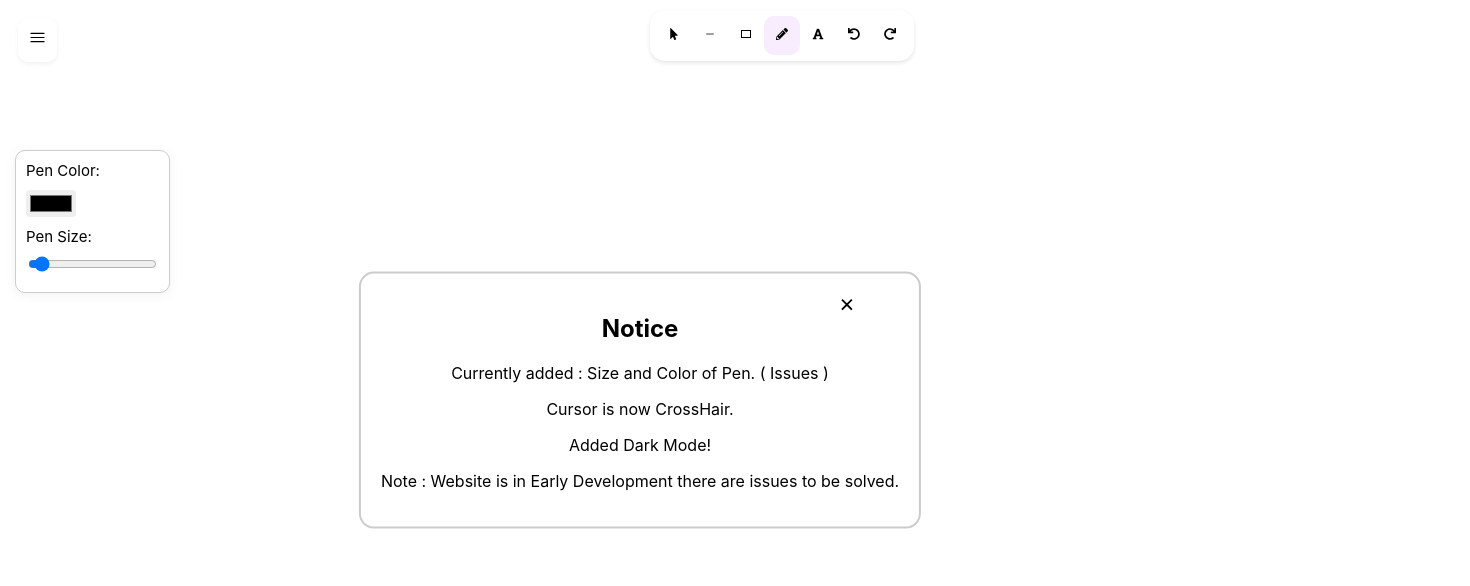
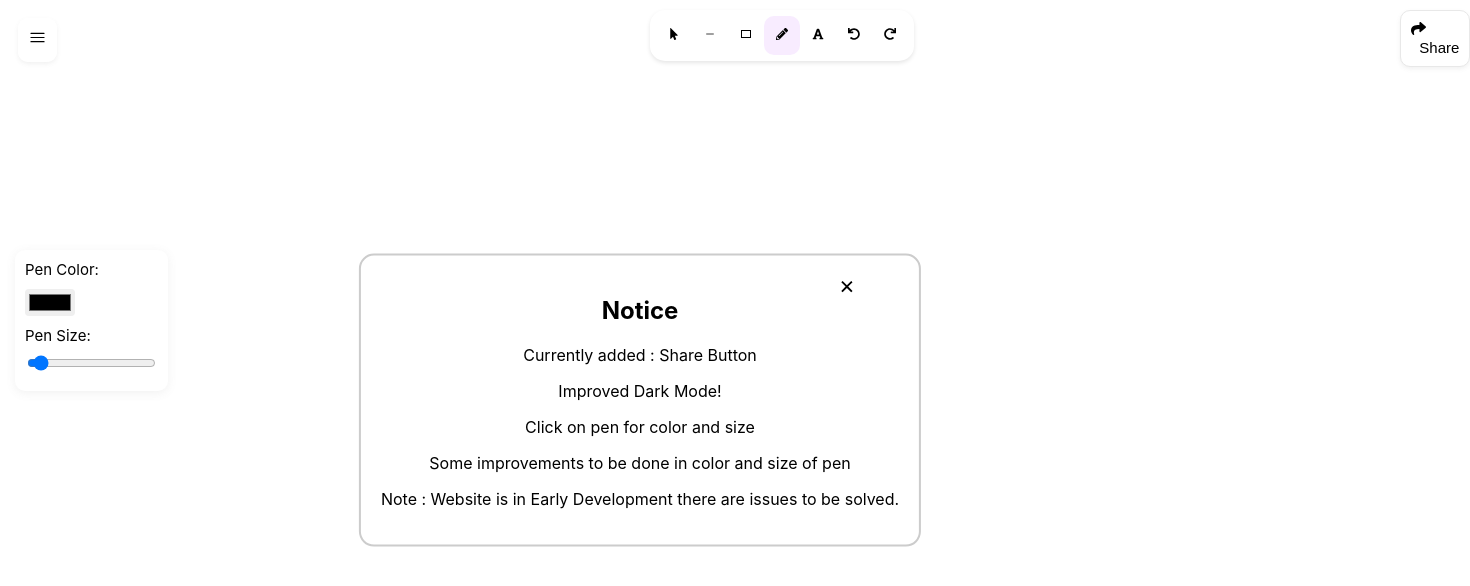
Before and after one commit to sumit171204/draw, a React (Create React App) app: page / in a window 1280 px wide. Both pictures are taken after a click on the button 782 px from the left and 35 px from the top of the page. Shown: the top 586 px of the page, 1470 px wide, since content can reach past the window. Built offline with nearby package versions, Linux system fonts and the light colour scheme; the HTML template or start-up script is replaced by a standard one.

Commit message:
Share button added

```diff
--- a/src/App.css
+++ b/src/App.css
@@ -88,6 +88,8 @@ body.dark-mode {
 
 .dropdown-content button {
   border: none;
+  cursor: pointer;
+
   background-color: #fff;
   margin-top: 5px;
   width: 100%;
@@ -108,7 +110,7 @@ body.dark-mode {
 .pencil-box {
   z-index: 2;
   margin-left: 15px;
-  margin-top: 150px;
+  margin-top: 250px;
   position: absolute;
   background-color: white;
   border: 1px solid #ccc;
@@ -158,6 +160,28 @@ body.dark-mode {
   border: none;
   cursor: pointer;
   background: transparent;
+}
+
+
+.sharebtn button{
+  position: fixed;
+  margin-left: 1400px;
+  margin-top: 10px;
+  z-index: 2;
+  position: absolute;
+  background-color: #fff;
+  cursor: pointer;
+  text-align: left;
+  font-size: 15px;
+  padding: 10px;
+  border: 1px solid #e8e8e8;
+  border-radius: 10px;
+  box-shadow: 0 2px 4px rgba(118, 118, 118, 0.1);
+}
+
+.sharebtn:hover button {
+  background-color: #3470d1;
+  color: #fff;
 }
 
 /* Add this CSS to your component's CSS file or style tag */
--- a/src/App.js
+++ b/src/App.js
@@ -1,5 +1,5 @@
 import React, { useEffect, useLayoutEffect, useRef, useState } from "react";
-import { FaMousePointer, FaPencilAlt, FaFont, FaUndo, FaRedo, FaFolderOpen } from "react-icons/fa";
+import { FaMousePointer, FaPencilAlt, FaFont, FaUndo, FaRedo, FaFolderOpen,FaShare } from "react-icons/fa";
 import { MdOutlineRectangle, MdOutlineSaveAlt, MdDelete, MdDarkMode  } from "react-icons/md";
 import { IoRemoveOutline,IoCloseSharp } from "react-icons/io5";
 import rough from "roughjs/bundled/rough.esm";
@@ -390,10 +390,10 @@ const App = () => {
         }
       }
     } else {
-      // Check if it's a touch-enabled device
+
       if ('ontouchstart' in window) {
-        setAction("touch-drawing"); // Set a new action for touch devices
-        setSelectedElement(null); // Clear selected element
+        setAction("touch-drawing");
+        setSelectedElement(null);
         return;
       }
 
@@ -495,12 +495,20 @@ const App = () => {
 
   const handleSave = () => {
     const canvas = document.getElementById("canvas");
-    const dataURL = canvas.toDataURL();
-    const anchor = document.createElement('a');
+    const tempCanvas = document.createElement("canvas");
+    const tempContext = tempCanvas.getContext("2d");
+    tempCanvas.width = canvas.width;
+    tempCanvas.height = canvas.height;
+    tempContext.fillStyle = darkMode ? "#2e2e2e" : "#ffffff";
+    tempContext.fillRect(0, 0, tempCanvas.width, tempCanvas.height);
+    tempContext.drawImage(canvas, 0, 0);
+    const dataURL = tempCanvas.toDataURL();
+    const anchor = document.createElement("a");
     anchor.href = dataURL;
-    anchor.download = 'webdraw.png';
+    anchor.download = "webdraw.png";
     anchor.click();
   };
+
 
   const handleFileInputChange = (event) => {
     const file = event.target.files[0];
@@ -571,13 +579,10 @@ const toggleDarkMode = () => {
   setDarkMode(prevDarkMode => !prevDarkMode);
 }
 
-// Remove handleMouseDown event handler
-
 const handleTouchStart = event => {
-  event.preventDefault(); // Prevent default touch behavior
+  event.preventDefault();
   const { clientX, clientY } = event.touches[0];
 
-  // Start drawing immediately after selecting a tool
   if (tool !== "selection") {
     const id = elements.length;
     const element = createElement(id, clientX, clientY, clientX, clientY, tool, pencilColor);
@@ -588,19 +593,35 @@ const handleTouchStart = event => {
 };
 
 const handleTouchMove = event => {
-  event.preventDefault(); // Prevent default touch behavior
+  event.preventDefault();
   const { clientX, clientY } = event.touches[0];
   handleMouseMove({ clientX, clientY });
 };
 
 const handleTouchEnd = event => {
-  event.preventDefault(); // Prevent default touch behavior
+  event.preventDefault();
   handleMouseUp();
 };
 
 const handleTouchCancel = event => {
-  event.preventDefault(); // Prevent default touch behavior
-  // Add your touch cancellation handling logic here
+  event.preventDefault();
+};
+
+const handleShare = () => {
+  const canvas = document.getElementById("canvas");
+  const canvasDataURL = canvas.toDataURL("image/png");
+  if (navigator.share) {
+    navigator.share({
+      title: "Share Title",
+      text: "Share Description",
+      url: window.location.href,
+      files: [new File([canvasDataURL], "canvas_image.png", { type: "image/png" })],
+    })
+      .then(() => console.log("Successfully shared"))
+      .catch((error) => console.log("Error sharing:", error));
+  } else {
+    console.log("Web Share API not supported");
+  }
 };
 
   return (
@@ -610,9 +631,10 @@ const handleTouchCancel = event => {
           <button className={`popupbtn ${darkMode ? 'dark-mode' : ''}`} style={{ backgroundColor: darkMode ? '#232329' : '#ffffff', color: darkMode ? '#ffffff' : '#000000'}} onClick={handleClosePopup}><IoCloseSharp /></button>
           <div className="popup-content">
             <h2>Notice</h2>
-            <p>Currently added : Size and Color of Pen. ( Issues )</p>
-            <p>Cursor is now CrossHair.</p>
-            <p>Added Dark Mode!</p>
+            <p>Currently added : Share Button</p>
+            <p>Improved Dark Mode!</p>
+            <p>Click on pen for color and size</p>
+            <p>Some improvements to be done in color and size of pen</p>
             <p>Note : Website is in Early Development there are issues to be solved.</p>
           </div>
         </div>
@@ -632,7 +654,9 @@ const handleTouchCancel = event => {
         )}
       </div>
 
-
+      <div className="sharebtn">
+      <button onClick={handleShare} title="Share"><FaShare />&nbsp;&nbsp;Share</button>
+      </div>
     </div>
     <Draggable>
     <div className={`toolbox-container ${darkMode ? 'dark-mode' : ''}`} style={{ backgroundColor: darkMode ? '#232329' : '#ffffff', color: darkMode ? '#ffffff' : '#000000', border: darkMode ? '#ffffff' : '#000000'  }}>
@@ -669,7 +693,7 @@ const handleTouchCancel = event => {
         />
       ) : null}
         {showPencilBox && (
-          <div className="pencil-box">
+          <div className={`pencil-box ${darkMode ? 'dark-mode' : ''}`} style={{ backgroundColor: darkMode ? '#232329' : '#ffffff', color: darkMode ? '#ffffff' : '#000000', border: darkMode ? '#ffffff' : '#000000'  }}>
             <label htmlFor="pencil-color">Pen Color:</label>
             <input type="color" id="pencil-color" value={pencilColor} onChange={handlePencilColorChange} />
             <label htmlFor="pencil-size">Pen Size:</label>
```
